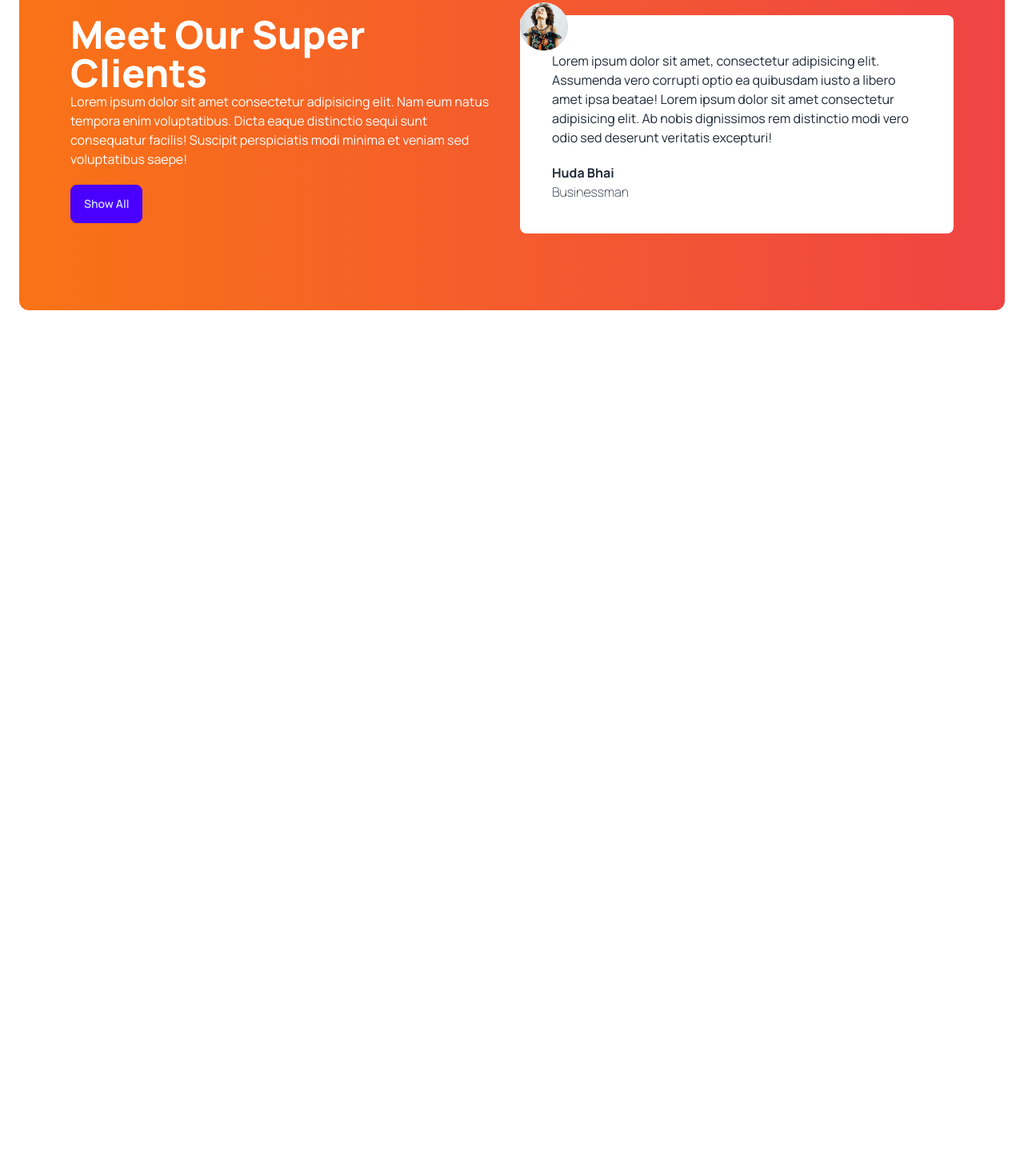
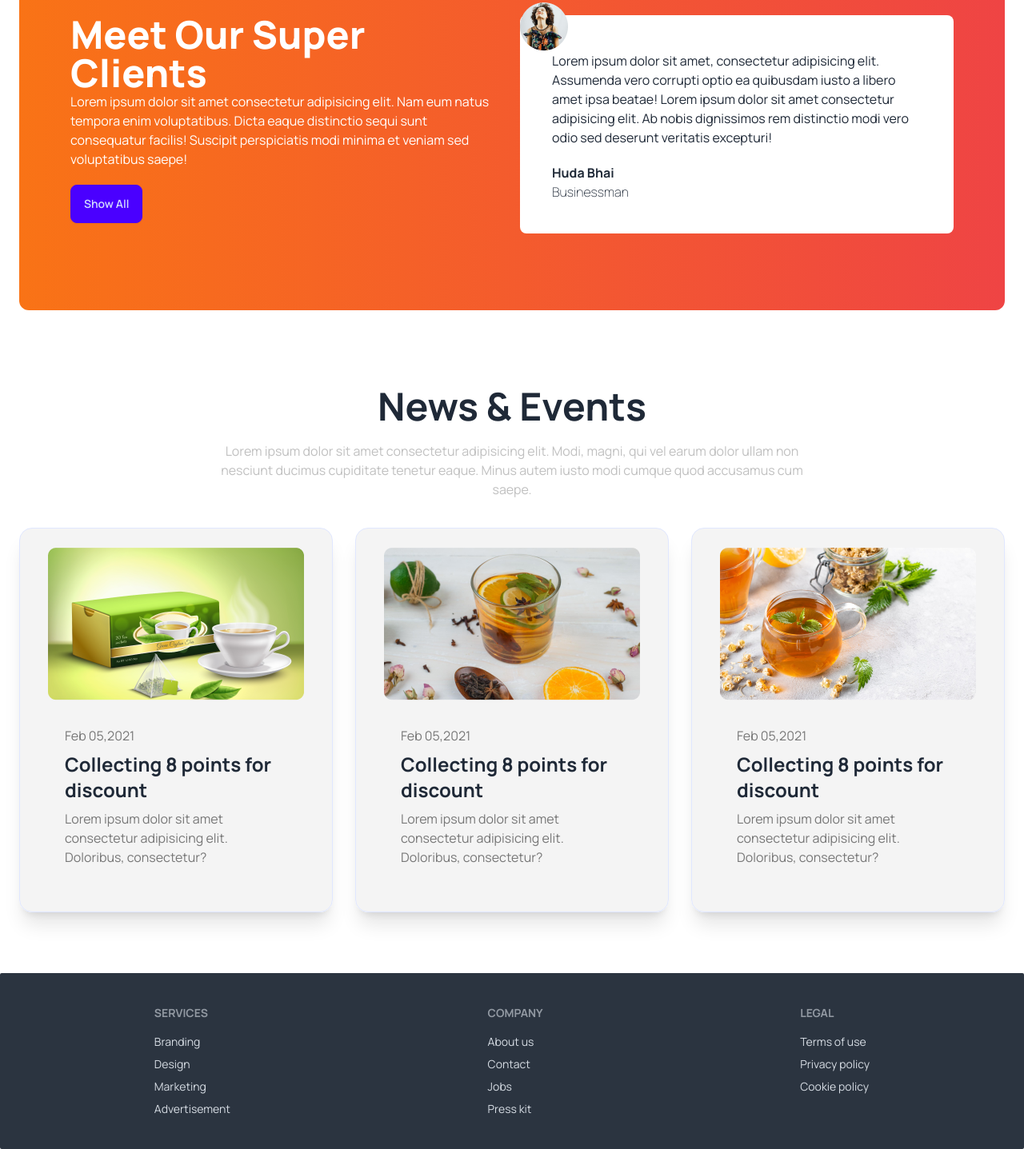
Before and after one commit to RidwanSupon/Tea-Landing-page, a plain HTML site: page index.html in a window 1280 px wide. Shown: the part 1944-3381 px from the top of the page at 80% size. Before the commit the page ends 2428 px from the top, so only its background shows below. Drawn offline with nearby package versions, Linux system fonts and the light colour scheme.

Commit message:
first commit

```diff
--- a/index.html
+++ b/index.html
@@ -167,7 +167,84 @@
 
 
         </section>
+
+
+        <!--news or event section-->
+
+        <section class="my-24">
+          <div class="text-center">
+            <h2 class="text-5xl font-bold">News & Events</h2>
+            <p class="lg:max-w-3xl mx-auto mt-5 text-[#7777]">Lorem ipsum dolor sit amet consectetur adipisicing elit. Modi, magni, qui vel earum dolor ullam non nesciunt ducimus cupiditate tenetur eaque. Minus autem iusto modi cumque quod accusamus cum saepe.</p>
+          </div>
+
+          <!--news card-->
+          <div class="mt-9 grid grid-cols-1 md:grid-cols-3 gap-7">
+            <!--news1-->
+            <div class="card bg-gradient-to-r from-[#F4F4F4] to-[#F4F4F4] shadow-xl p-3 md:p-6 border border-indigo-100">
+              <figure>
+                <img
+                  src="tea-house-resources-main/images/news-1.png"
+                  alt="tea-error" />
+              </figure>
+              <div class="card-body justify-center">
+                <p class="text-[#777777]">Feb 05,2021</p>
+                <h2 class="text-2xl font-bold">Collecting 8 points for discount</h2>
+                <p class="text-[#777777]">Lorem ipsum dolor sit amet consectetur adipisicing elit. Doloribus, consectetur?</p>
+              </div>
+            </div>
+
+            <!--news2-->
+            <div class="card bg-gradient-to-r from-[#F4F4F4] to-[#F4F4F4] shadow-xl p-3 md:p-6 border border-indigo-100">
+              <figure>
+                <img
+                  src="tea-house-resources-main/images/news-2.png"
+                  alt="tea-error" />
+              </figure>
+              <div class="card-body justify-center">
+                <p class="text-[#777777]">Feb 05,2021</p>
+                <h2 class="text-2xl font-bold">Collecting 8 points for discount</h2>
+                <p class="text-[#777777]">Lorem ipsum dolor sit amet consectetur adipisicing elit. Doloribus, consectetur?</p>
+              </div>
+            </div>
+
+            <!--news3-->
+            <div class="card bg-gradient-to-r from-[#F4F4F4] to-[#F4F4F4] shadow-xl p-3 md:p-6 border border-indigo-100">
+              <figure>
+                <img
+                  src="tea-house-resources-main/images/news-3.png"
+                  alt="tea-error" />
+              </figure>
+              <div class="card-body justify-center">
+                <p class="text-[#777777]">Feb 05,2021</p>
+                <h2 class="text-2xl font-bold">Collecting 8 points for discount</h2>
+                <p class="text-[#777777]">Lorem ipsum dolor sit amet consectetur adipisicing elit. Doloribus, consectetur?</p>
+              </div>
+            </div>
+          </div>
+
+        </section>
     </main>
-    <footer></footer>
+      <footer class="footer bg-neutral text-neutral-content p-10 container mx-auto rounded-sm -my-5 flex justify-around">
+        <nav>
+          <h6 class="footer-title">Services</h6>
+          <a class="link link-hover">Branding</a>
+          <a class="link link-hover">Design</a>
+          <a class="link link-hover">Marketing</a>
+          <a class="link link-hover">Advertisement</a>
+        </nav>
+        <nav>
+          <h6 class="footer-title">Company</h6>
+          <a class="link link-hover">About us</a>
+          <a class="link link-hover">Contact</a>
+          <a class="link link-hover">Jobs</a>
+          <a class="link link-hover">Press kit</a>
+        </nav>
+        <nav>
+          <h6 class="footer-title">Legal</h6>
+          <a class="link link-hover">Terms of use</a>
+          <a class="link link-hover">Privacy policy</a>
+          <a class="link link-hover">Cookie policy</a>
+        </nav>
+      </footer>
 </body>
 </html>
```
